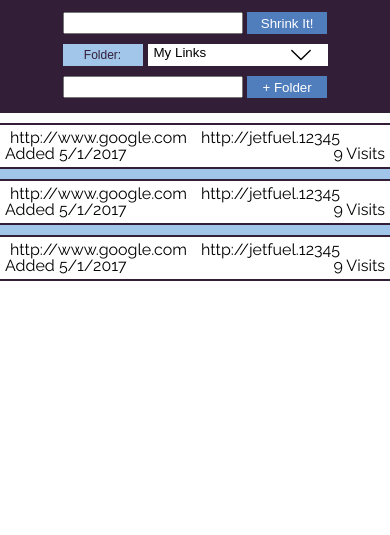
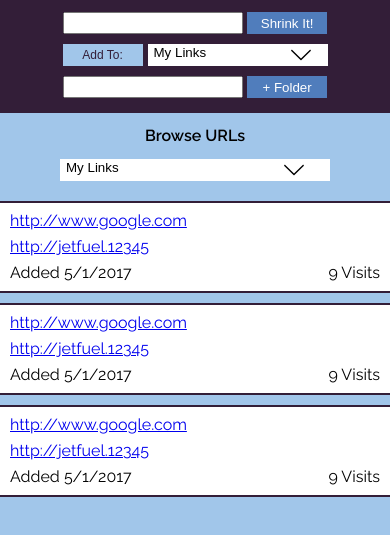
Before and after one commit to juliankyer/JetFuel, a website: page index.html in a window 390 px wide. Shown: the part 63-598 px from the top of the page. Drawn offline with nearby package versions, Linux system fonts and the light colour scheme.

Commit message:
Add basic mobile styles

```diff
--- a/index.html
+++ b/index.html
@@ -18,7 +18,7 @@
           <button>Shrink It!</button>
         </div>
         <div class="dropdown-wrapper">
-        <button disabled="true" class="link-label">Folder:</button>
+        <button disabled="true" class="link-label">Add To:</button>
           <div class="select-style">
             <select id="link-folder-dropdown">
               <option value="my links">My Links</option>
@@ -36,34 +36,44 @@
       </form>
     </section>
 
-    <section class="folder">
+    <section class="browse">
+      <h3>Browse URLs</h3>
+      <div class="browse-folders">
+        <select id="link-folder-dropdown">
+          <option value="my links">My Links</option>
+          <option value="my links">My Links</option>
+          <option value="my links">My Links</option>
+          <option value="my links">My Links</option>
+          <option value="my links">My Links</option>
+        </select>
+      </div>
+    </section>
+
+    <section>
       <article class="link-card">
-        <a>http://www.google.com</a>
-        <a>http://jetfuel.12345</a>
+        <a href="#">http://www.google.com</a>
+        <a href="#">http://jetfuel.12345</a>
         <div>
           <p>Added 5/1/2017</p>
           <p>9 Visits</p>
       </div>
       </article>
-
       <article class="link-card">
-        <a>http://www.google.com</a>
-        <a>http://jetfuel.12345</a>
+        <a href="#">http://www.google.com</a>
+        <a href="#">http://jetfuel.12345</a>
         <div>
           <p>Added 5/1/2017</p>
           <p>9 Visits</p>
       </div>
       </article>
-
       <article class="link-card">
-        <a>http://www.google.com</a>
-        <a>http://jetfuel.12345</a>
+        <a href="#">http://www.google.com</a>
+        <a href="#">http://jetfuel.12345</a>
         <div>
           <p>Added 5/1/2017</p>
           <p>9 Visits</p>
       </div>
       </article>
-
     </section>
 
     <!-- <section class="short-display">
--- a/style.css
+++ b/style.css
@@ -1,5 +1,6 @@
 body, html {
   font-family: "Raleway", sans-serif;
+  background-color: #A1C6EA;
 }
 
 /*HEADER*/
@@ -95,11 +96,42 @@ button {
   color: #ffffff;
 }*/
 
+/*BROWSE FOLDER*/
+.browse {
+  display: flex;
+  flex-direction: column;
+  align-items: center;
+}
+
+.browse h3 {
+  margin: 15px 5px 5px;
+  font-weight: 600;
+}
+
+.browse-folders {
+  border-radius: 0px;
+  margin: 10px auto;
+  overflow: hidden;
+  background: #FFFFFF url('./images/down-arrow.svg') no-repeat 90%;
+  height: 22px;
+  width: 270px;
+}
+
+.browse-folders select {
+  padding: 0px 6px;
+  width: 130%;
+  border: none;
+  box-shadow: none;
+  background: transparent;
+  background-image: none;
+  -webkit-appearance: none;
+}
+
 /*LINK CARD*/
-.folder {
-  background-color: #A1C6EA;
-}
+
 .link-card {
+  display: flex;
+  flex-direction: column;
   border-top: 2px solid #331E38;
   border-bottom: 2px solid #331E38;
   background-color: #FFFFFF;
@@ -115,6 +147,7 @@ button {
 .link-card div {
   display: flex;
   justify-content: space-between;
+  margin: 5px;
 }
 
 
```
